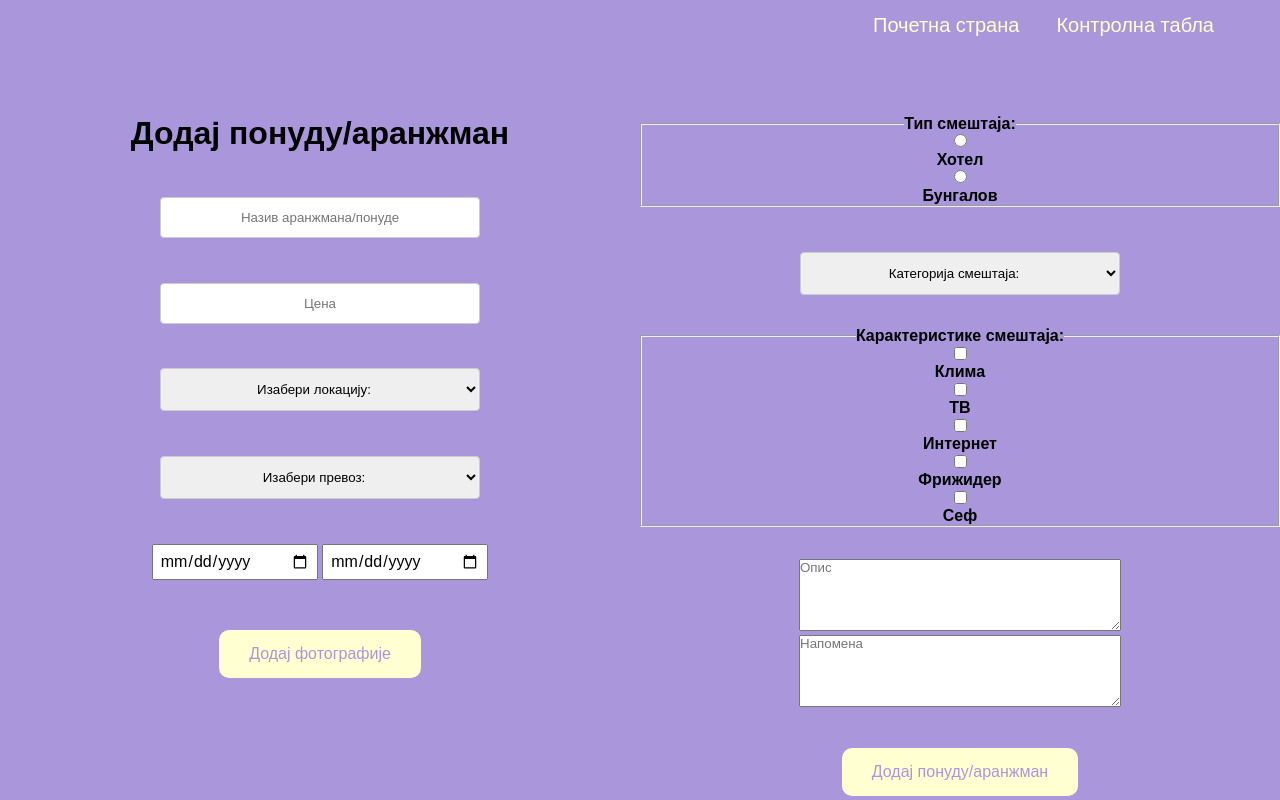
After one commit to molnarkg7/PISiBP_projekat, a PHP site: page /dodaj.html in a window 1280 px wide. The commit adds this page. Run offline with PHP 8.4, Linux system fonts and the light colour scheme.

Commit message:
Front
Koristiti nove fajlove, jer je na njima promenjen izgled!

```diff
--- /dev/null
+++ b/dodaj.css
@@ -0,0 +1,114 @@
+.dodaj-ponudu-container {
+    width: 100%;
+}
+
+.naslov-container {
+    width: 100%;
+    text-align: center;
+    margin-top: 10%;
+}
+
+.dodaj-left {
+    float: left;
+    width: 50%;
+}
+
+.dodaj-date-picker {
+    width: 100%;
+    text-align: center;
+    align-items: center;
+    margin-top: 7%;
+}
+
+.dodaj-select-menu {
+    display: inline-block;
+    width: 100%;
+    text-align: center;
+    align-items: center;
+}
+
+.dodaj-inputs {
+    width: 100%;
+    text-align: center;
+    align-items: center;
+}
+
+input[type=text], select {
+    align-items: center;
+    text-align: center;
+    width: 50%;
+    padding: 12px 20px;
+    margin-top: 7%;;
+    display: inline-block;
+    border: 1px solid #ccc;
+    border-radius: 4px;
+    box-sizing: border-box;
+  }
+
+  .btn-dodaj-slike {
+    width: 100%;
+    margin-top: 7%;
+    align-items: center;
+    text-align: center;
+  }
+
+  .dodaj-naslov {
+    text-align: center;
+    font-weight: bold;
+    font-size: 32px;
+  }
+
+  .dodaj-right {
+    float: right;
+    width: 50%;
+  }
+
+  .textareas {
+    margin-top: 5%;
+    text-align: center;
+    width: 100%;
+  }
+
+  .dodaj-tip-smestaja {
+    margin-top: 10%;
+    font-weight: bold;
+    text-align: center;
+    align-items: center;
+  }
+
+  .dodaj-karakteristike {
+    margin-top: 5%;
+    font-weight: bold;
+    text-align: center;
+    align-items: center;
+  }
+
+  .button-dodaj {
+    background-color: #FFFFD2;
+    color: #AA96DA;
+    border: none;
+    padding: 15px 30px;
+    text-align: center;
+    text-decoration: none;
+    display: inline-block;
+    font-size: 16px;
+    margin-top: 5px;
+    cursor: pointer;
+    border-radius: 10px;
+  }
+
+  .dugme-potvrdi-ponudu {
+    width: 100%;
+    text-align: center;
+    margin-top: 5%;
+  }
+
+  input[type=checkbox] {
+    vertical-align: middle;
+    position: relative;
+    bottom: 1px;
+}
+
+label {
+    display: block;
+}
--- /dev/null
+++ b/dodaj.html
@@ -0,0 +1,118 @@
+<!DOCTYPE html>
+<html lang="en">
+<head>
+    <meta charset="UTF-8">
+    <meta http-equiv="X-UA-Compatible" content="IE=edge">
+    <meta name="viewport" content="width=device-width, initial-scale=1.0">
+    <link rel="stylesheet" href="style.css">
+    <link rel="stylesheet" href="dodaj.css">
+    <title>Додај понуду/аранжман</title>
+</head>
+<body>
+    <header class="header">
+        <div class="navtop" >
+            <div class="logo">
+                <a href=""></a>
+            </div>
+            <div class="navtop-list">
+                <a href="admin.html">Контролна табла</a>
+                <a href="index.php">Почетна страна</a>
+            </div>
+        </div>
+    </header>
+
+    <div class="dodaj-ponudu-container">
+        <div class="dodaj-left">
+
+                <div class="naslov-container">
+                    <h1 class="naslov-dodaj">Додај понуду/аранжман</h1>
+                </div>
+
+                <div class="dodaj-inputs">
+                    <input type="text" id="Naziv" name="Naziv" placeholder="Назив аранжмана/понуде" required>
+                    <input type="text" id="Cena" name="Cena" placeholder="Цена" required>
+                </div>
+                <div class="dodaj-select-menu">
+
+                    <select id="">
+                        <option value="choose">Изабери локацију:</option> <!--повлаче се градови из базе-->
+                    </select>
+
+                    <select id="">
+                        <option value="choose">Изабери превоз:</option>
+                        <option value="bus">Аутобус</option>
+                        <option value="train">Воз</option>
+                        <option value="plane">Авион</option>
+                        <option value="boat">Крстарење</option>
+                        <option value="yourself">Самостални</option>
+                    </select>
+
+                </div>
+
+                <div class="dodaj-date-picker">
+                    <input type="date" id="pickDate">
+
+                    <input type="date" id="pickDate">
+                </div>
+
+                <div class="btn-dodaj-slike"><button class="button-dodaj">Додај фотографије</button></div>
+
+            </div>
+            <div class="dodaj-right">
+
+                <fieldset class="dodaj-tip-smestaja">
+                    <legend>Тип смештаја:</legend>
+                <div>
+                    <input type="radio" id="hotel" name="tip_smestaja">
+                    <label for="kes">Хотел</label>
+                </div>
+
+                <div>
+                    <input type="radio" id="bungalov" name="tip_smestaja">
+                    <label for="kartica">Бунгалов</label>
+                </div>
+                </fieldset>
+                <div class="dodaj-select-menu">
+                    <select>
+                        <option value="choose">Категорија смештаја:</option>
+                        <option value="choose">1</option>
+                        <option value="choose">2</option>
+                        <option value="choose">3</option>
+                        <option value="choose">4</option>
+                        <option value="choose">5</option>
+                    </select>
+                </div>
+            <fieldset class="dodaj-karakteristike">
+                <legend>Карактеристике смештаја:</legend>
+            <div>
+                <input type="checkbox" id="ac" name="ac">
+                <label for="ac">Клима</label>
+            </div>
+            <div>
+                <input type="checkbox" id="tv" name="tv">
+                <label for="tv">ТВ</label>
+            </div>
+            <div>
+                <input type="checkbox" id="wifi" name="wifi">
+                <label for="wifi">Интернет</label>
+            </div>
+            <div>
+                <input type="checkbox" id="frizider" name="frizider">
+                <label for="frizider">Фрижидер</label>
+            </div>
+            <div>
+                <input type="checkbox" id="sef" name="sef">
+                <label for="sef">Сеф</label>
+            </div>
+            </fieldset>
+            <div class="textareas">
+                <textarea style="width: 50%; height: 70px;" class="dodaj-opis" placeholder="Опис"></textarea>
+                <textarea style="width: 50%; height: 70px;" class="dodaj-opis" placeholder="Напомена"></textarea>
+            </div>
+
+                <div class="dugme-potvrdi-ponudu"><button class="button-dodaj">Додај понуду/аранжман</button></div>
+
+        </div>
+    </div>
+</body>
+</html>
--- a/program.html
+++ b/program.html
@@ -62,6 +62,8 @@
             </div>
             <div class="btn-rezervisi">
                 <a href="rezervacija.html" ><button class="button-rezervacija">Резервиши</button></a>
+                <button class="button-uredi">Уреди</button>
+                <button class="button-obrisi">Обриши</button>
             </div>
     </main>
 </body>
--- a/registration.html
+++ b/registration.html
@@ -30,6 +30,6 @@
               </form>
             </div>
         </div>
-        </div>
+      </div>
 </body>
 </html>
--- a/style.css
+++ b/style.css
@@ -360,3 +360,10 @@
     cursor: pointer;
     border-radius: 10px;
   }
+
+  .dodavanje-korisnika {
+    width: 80%;
+    align-items: center;
+    text-align: center;
+    margin-top: 10%;
+  }
```
Also changed, not shown: admin.css (added, +116 -0 lines), admin.html (+82 -8 lines), rezervacija.html (+5 -5 lines).
